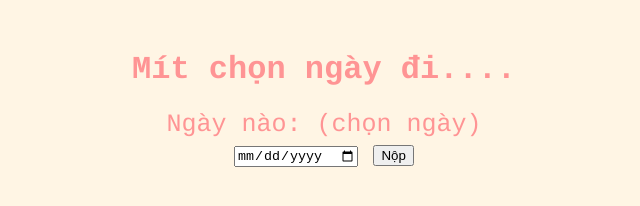
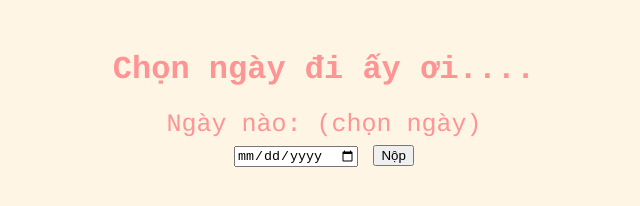
Before and after one commit to xtr-13/lichdate, a plain HTML site: page ngaydate.html in a window 1280 px wide. Shown: the whole page, without its empty margins (316-956 px from the left). Drawn offline with Linux system fonts and the light colour scheme.

Commit message:
Update ngaydate.html

```diff
--- a/ngaydate.html
+++ b/ngaydate.html
@@ -6,7 +6,7 @@
   </head>
   <body>
 
-    <h1 title="choose a date">Mít chọn ngày đi.... </h1>
+    <h1 title="choose a date">Chọn ngày đi ấy ơi.... </h1>
  <form class="form-group">
 
       <label>Ngày nào: (chọn ngày)</label>
```
